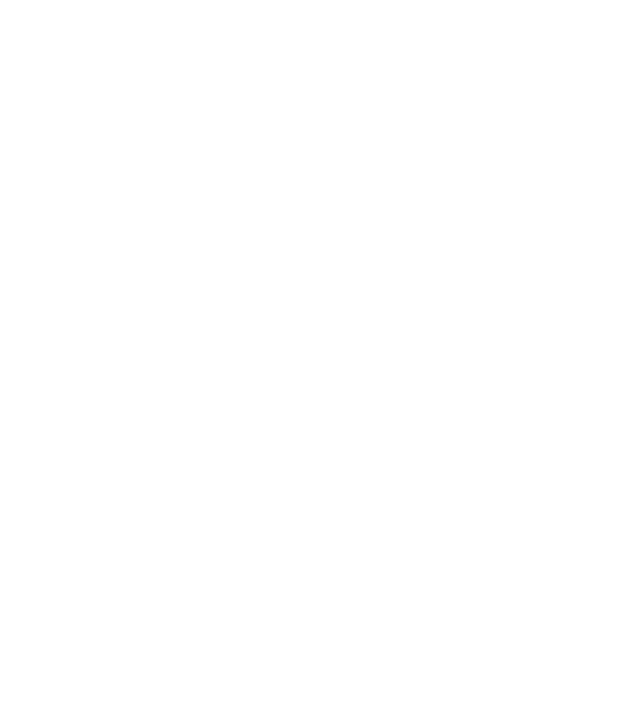
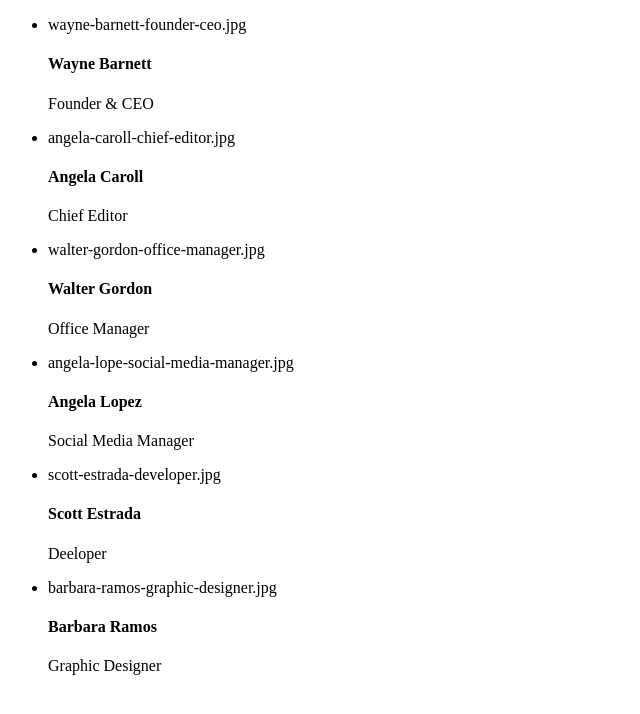
Before and after one commit to AlessandroPalumboDev/js-our-team, a plain HTML site: page index.html in a window 1280 px wide. Shown: the whole page, without its empty margins (0-640 px from the left). Drawn offline with Linux system fonts and the light colour scheme.

Commit message:
[UPD] Milestone 2

```diff
--- a/css/style.css
+++ b/css/style.css
@@ -1,5 +1,5 @@
-*{
+/* *{
     margin: 0;
     padding: 0;
     box-sizing: border-box;
-}
+}  */
--- a/index.html
+++ b/index.html
@@ -7,6 +7,7 @@
     <link rel="stylesheet" href="./css/style.css">
 </head>
 <body>
+    <ul class="lista"></ul>
 
     <script src="./js/main.js"></script>
 </body>
--- a/js/main.js
+++ b/js/main.js
@@ -54,3 +54,41 @@ for (let i = 0; i < team.length; i++) {
     console.log(team[i].ruolo);
     console.log(team[i].foto);
 };
+
+
+// MILESTONE 2
+
+// Definisco la variabile della lista nel file js
+const lista = document.querySelector('ul');
+
+// Creo un ciclo per la stampa in pagina
+for (let i = 0; i < team.length; i++) {
+
+    // definisco variabile oggetto
+    const currentObj = team[i];
+
+
+    // definisco variabile li creando l'elemento html
+    const li = document.createElement('li');
+
+
+    // definisco variabile dell'immagine creando l'elemento html( un paragrafo perchè è momentaneamente una stringa)
+    const fotoOut = document.createElement('p');
+    // definisco variabile del nome creando l'elemento html h4
+    const nomeOut = document.createElement('h4');
+    // definisco variabile del nome creando l'elemento html p
+    const ruoloOut = document.createElement('p');
+
+
+    // appendo la stringa dell'immagine alla suo elemento html
+    fotoOut.append(currentObj.foto);
+    // appendo ad h4 la chiave nome dell'oggetto
+    nomeOut.append(currentObj.nome);
+    // appendo a p la chiave ruolo dell'oggetto
+    ruoloOut.append(currentObj.ruolo);
+
+    // appendo ad li le variabili dei tre elementi html
+    li.append(fotoOut, nomeOut, ruoloOut);
+    // appendo alla lista li
+    lista.append(li);
+};
```
Also changed, not shown: 1 other file.
